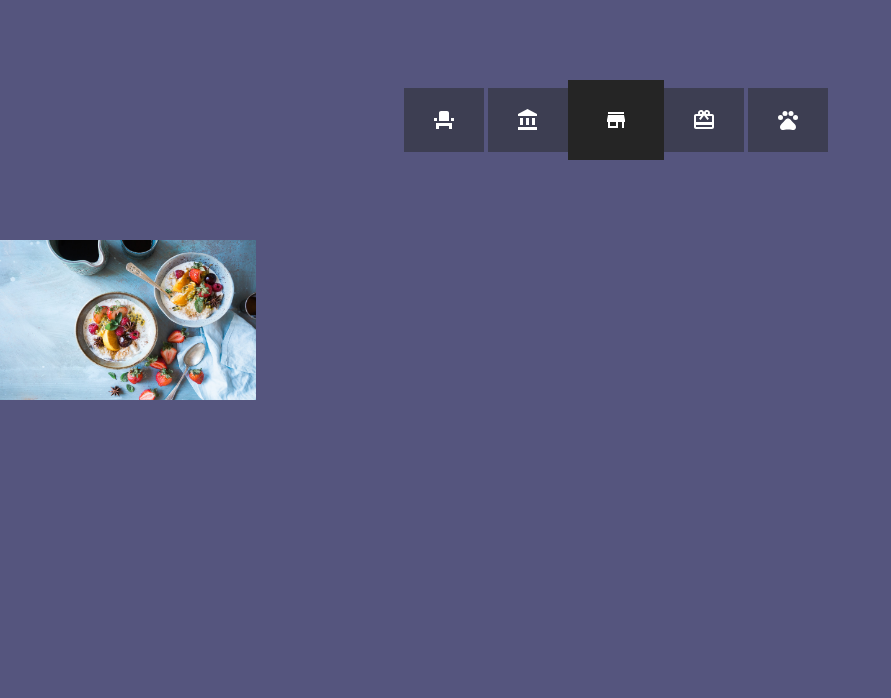
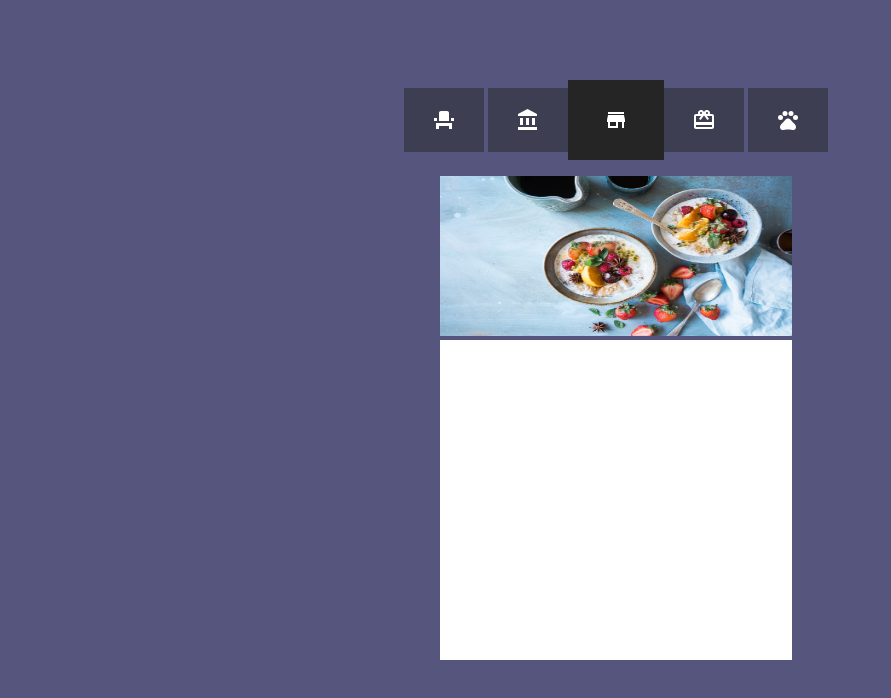
Before and after one commit to Titania01/loop2-step4, a plain HTML site: page index.html in a window 1280 px wide. Shown: the whole page, without its empty margins (0-891 px from the left). Drawn offline with Linux system fonts and the light colour scheme.

Commit message:
first commit

```diff
--- a/css/style.css
+++ b/css/style.css
@@ -18,7 +18,7 @@ body {
 
 .wrap {
   width: 30rem;
-  margin: 5rem auto;
+  margin: 5rem auto 0;
   display: flex;
   align-items: center;
 }
@@ -51,7 +51,18 @@ body {
   justify-content: center;
 }
 
+.container {
+  width: 25rem;
+  margin: 1rem auto 0;
+}
+
 .food-tray {
   height: 10rem;
-  width: 16rem;
+  width: 22rem;
 }
+
+.white {
+  width: 22rem;
+  height: 20rem;
+  background: #ffffff;
+}
--- a/index.html
+++ b/index.html
@@ -28,6 +28,7 @@
       <div class="plate">
         <img src="media/food.jpg" class="food-tray" alt="" />
       </div>
+      <div class="white"></div>
     </div>
   </body>
 </html>
```
